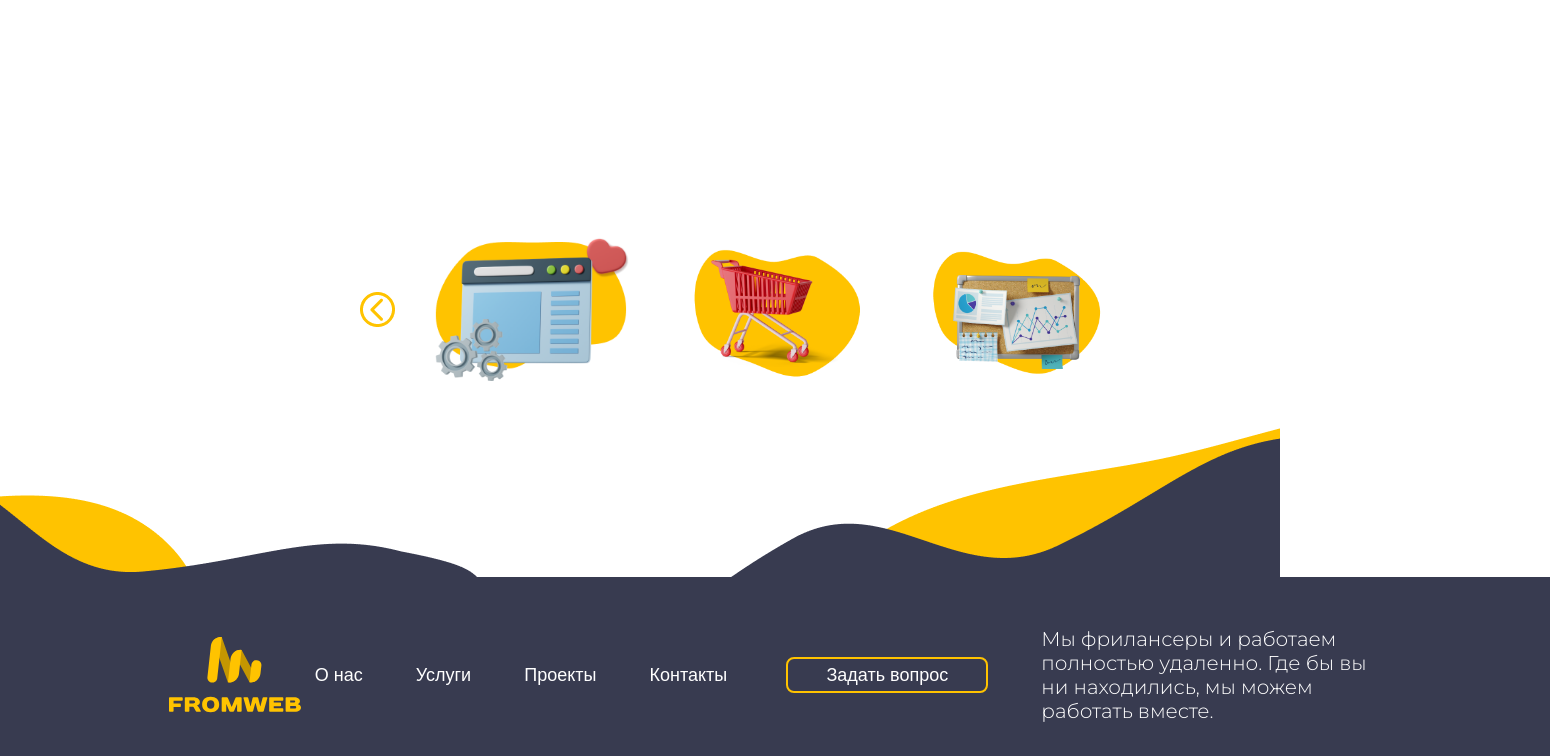
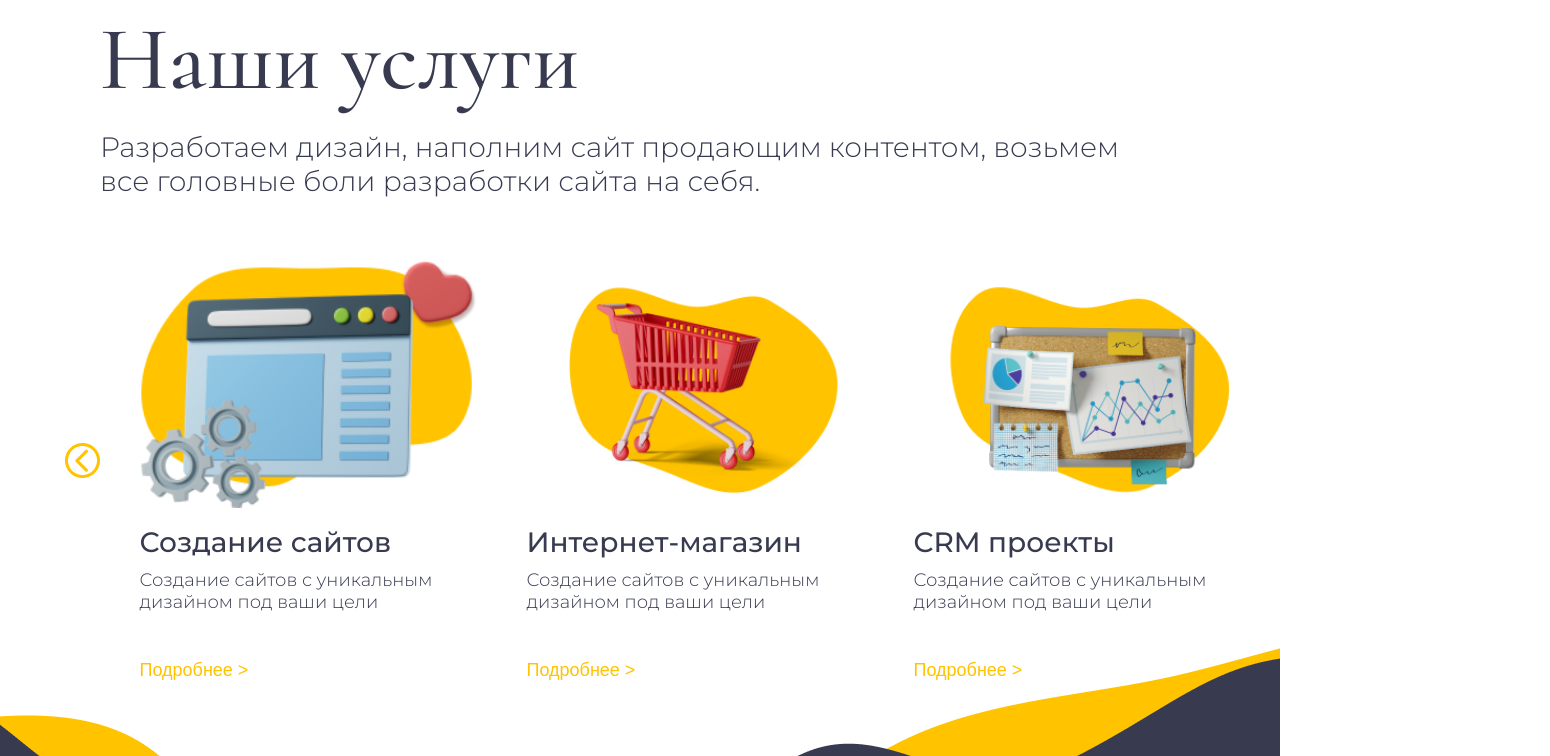
Before and after one commit to n1qcode/web-sale, a React (Create React App) app: page / in a window 1280 px wide. Shown: the part 2100-2856 px from the top of the page, 1550 px wide, since content can reach past the window. Built offline with nearby package versions, Linux system fonts and the light colour scheme.

Commit message:
slider component done

```diff
--- a/src/components/Button/Button.module.css
+++ b/src/components/Button/Button.module.css
@@ -64,3 +64,7 @@
 .border {
 	border: 2px solid var(--primary);
 }
+
+.arrow {
+	color: var(--primary);
+}
--- a/src/components/Button/Button.props.ts
+++ b/src/components/Button/Button.props.ts
@@ -6,5 +6,5 @@ export interface ButtonProps extends DetailedHTMLProps<ButtonHTMLAttributes<HTML
     appearance: 'primary' | 'ghost';
     volume?: 'standard' | 'longer' | 'long';
     border?: true;
-    arrow?: 'right' | 'left';
+    arrow?: 'right' | 'left' | 'text';
 }
--- a/src/components/Button/Button.tsx
+++ b/src/components/Button/Button.tsx
@@ -12,7 +12,8 @@ export const Button = ({ arrow, volume, border, appearance, children, className,
             [styles.standard]: volume == 'standard',
             [styles.longer]: volume == 'longer',
             [styles.long]: volume == 'long',
-            [styles.border]: border == true
+            [styles.border]: border == true,
+            [styles.arrow]: arrow == 'text'
         })}
                 {...props}
         >
--- a/src/components/MenuBurger/MenuBurger.module.css
+++ b/src/components/MenuBurger/MenuBurger.module.css
@@ -1,5 +1,6 @@
 .navIcon {
 	position: relative;
+
 	display: flex;
 	justify-content: center;
 }
--- a/src/components/P/P.module.css
+++ b/src/components/P/P.module.css
@@ -3,8 +3,9 @@
 }
 
 .s {
-	font-size: 12px;
-	line-height: 15px;
+	font-size: 18px;
+	line-height: 22px;
+	font-weight: 300 !important;
 }
 
 .m {
--- a/src/components/Slider/Slider.module.css
+++ b/src/components/Slider/Slider.module.css
@@ -1,14 +1,50 @@
+.sliderBlock {
+    display: grid;
+    grid-template-columns: auto 1280px auto;
+    grid-template-rows: repeat(3, auto);
+
+    grid-template-areas:
+        ". header ."
+		". text ."
+        ". slider .";
+
+    z-index: 1;
+    margin-top: 135px;
+    gap: 25px;
+    margin-left: 75px;
+}
+
 .slider {
     display: flex;
     align-items: center;
-    margin-top: 311px;
-    margin-bottom: 50px;
     justify-content: center;
+    grid-area: slider;
+    margin-left: -80px;
+}
+
+.header {
+    grid-area: header;
+}
+
+.text {
+    grid-area: text;
+    width: 1075px;
+}
+
+.sliderHeader {
+    margin-top: 0;
+    margin-bottom: 10px;
+}
+
+.sliderText {
+    margin-bottom: 40px;
+    width: 327px;
+    height: 50px;
 }
 
 .imgs {
     overflow: hidden;
-    flex-basis: 720px;
+    flex-basis: 1161px;
 }
 
 .imgs ul {
@@ -22,8 +58,8 @@
 }
 
 .imgs ul li img {
-    width: 200px;
-    height: 200px;
+    width: 347px;
+    height: 282px;
     object-fit: contain;
     user-select: none;
 }
--- a/src/components/Slider/Slider.tsx
+++ b/src/components/Slider/Slider.tsx
@@ -1,8 +1,6 @@
 import {SliderProps} from "./Slider.props";
 import styles from './Slider.module.css';
 import React, {FC, /* useEffect, useRef,*/ useState} from "react";
-// import {Htag} from "../Htag/Htag";
-// import {P} from "../P/P";
 import slide1 from "./slide1.png";
 import slide2 from "./slide2.png";
 import slide3 from "./slide3.png";
@@ -11,8 +9,10 @@ import slide5 from "./slide5.png";
 import slide6 from "./slide6.png";
 import {Button} from "../Button/Button";
 import cn from "classnames";
+import {Htag} from "../Htag/Htag";
+import {P} from "../P/P";
 
-const IMG_WIDTH = 240;
+const IMG_WIDTH = 387;
 
 export const Slider: FC<SliderProps> = () => {
     const [value, setValue] = useState(0);
@@ -45,32 +45,62 @@ export const Slider: FC<SliderProps> = () => {
 //         return () => clearInterval(intervalRef.current);
 //     }, []);
 
-    const prevSlide = () => {
-        value < 3 && setValue(value + 1);
-    };
-
-    const nextSlide = () => {
-        value !== 0 && setValue(value - 1);
-    };
+    const prevSlide = () => value < 3 && setValue(value + 1);
+    const nextSlide = () => value !== 0 && setValue(value - 1);
 
     return (
+        <div className={styles.sliderBlock}>
+            <Htag tag='h1' className={styles.header}>Наши услуги</Htag>
+            <P size="l" className={styles.text}>Разработаем дизайн, наполним сайт продающим  контентом, возьмем все головные боли разработки сайта на себя.
+            </P>
         <div className={styles.slider}>
             <Button className={`${cn({
                 [styles.hidden]: value === 3,
             })} ${styles.btnLeft}`} appearance="ghost" arrow='left' onClick={prevSlide}></Button>
             <div className={styles.imgs}>
                 <ul style={{transform: `translateX(-${value*IMG_WIDTH}px)`}}>
-                    <li><img src={slide1} alt="slide1"/></li>
-                    <li><img src={slide2} alt="slide2"/></li>
-                    <li><img src={slide3} alt="slide3"/></li>
-                    <li><img src={slide4} alt="slide4"/></li>
-                    <li><img src={slide5} alt="slide5"/></li>
-                    <li><img src={slide6} alt="slide6"/></li>
+                    <li>
+                        <img src={slide1} alt="slide4"/>
+                        <Htag tag='h3' className={styles.sliderHeader}>Создание сайтов</Htag>
+                        <P size="s" className={styles.sliderText}>Создание сайтов с уникальным дизайном под ваши цели </P>
+                        <Button appearance={"ghost"} arrow={'text'}>Подробнее &gt;</Button>
+                    </li>
+                    <li>
+                        <img src={slide2} alt="slide5"/>
+                        <Htag tag='h3' className={styles.sliderHeader}>Интернет-магазин</Htag>
+                        <P size="s" className={styles.sliderText}>Создание сайтов с уникальным дизайном под ваши цели </P>
+                        <Button appearance={"ghost"} arrow={'text'}>Подробнее &gt;</Button>
+                    </li>
+                    <li>
+                        <img src={slide3} alt="slide6"/>
+                        <Htag tag='h3' className={styles.sliderHeader}>CRM проекты</Htag>
+                        <P size="s" className={styles.sliderText}>Создание сайтов с уникальным дизайном под ваши цели </P>
+                        <Button appearance={"ghost"} arrow={'text'}>Подробнее &gt;</Button>
+                    </li>
+                    <li>
+                        <img src={slide5} alt="slide2"/>
+                        <Htag tag='h3' className={styles.sliderHeader}>Мобильная разработка </Htag>
+                        <P size="s" className={styles.sliderText}>Создание мобильных приложений удобных для пользования</P>
+                        <Button appearance={"ghost"} arrow={'text'}>Подробнее &gt;</Button>
+                    </li>
+                    <li>
+                        <img src={slide4} alt="slide1"/>
+                        <Htag tag='h3' className={styles.sliderHeader}>Nocode сайты</Htag>
+                        <P size="s" className={styles.sliderText}>Создание сайтов на платформе Tilda быстро и качественно</P>
+                        <Button appearance={"ghost"} arrow={'text'}>Подробнее &gt;</Button>
+                    </li>
+                    <li>
+                        <img src={slide6} alt="slide3"/>
+                        <Htag tag='h3' className={styles.sliderHeader}>Поддержка</Htag>
+                        <P size="s" className={styles.sliderText}>Поддержка ваших сайтов и приложений, исправление ошибок добавление контента</P>
+                        <Button appearance={"ghost"} arrow={'text'}>Подробнее &gt;</Button>
+                    </li>
                 </ul>
             </div>
             <Button className={`${cn({
                 [styles.hidden]: value === 0,
             })} ${styles.btnRight}`} appearance="ghost" arrow='right' onClick={nextSlide}></Button>
         </div>
+        </div>
     );
 };
```
